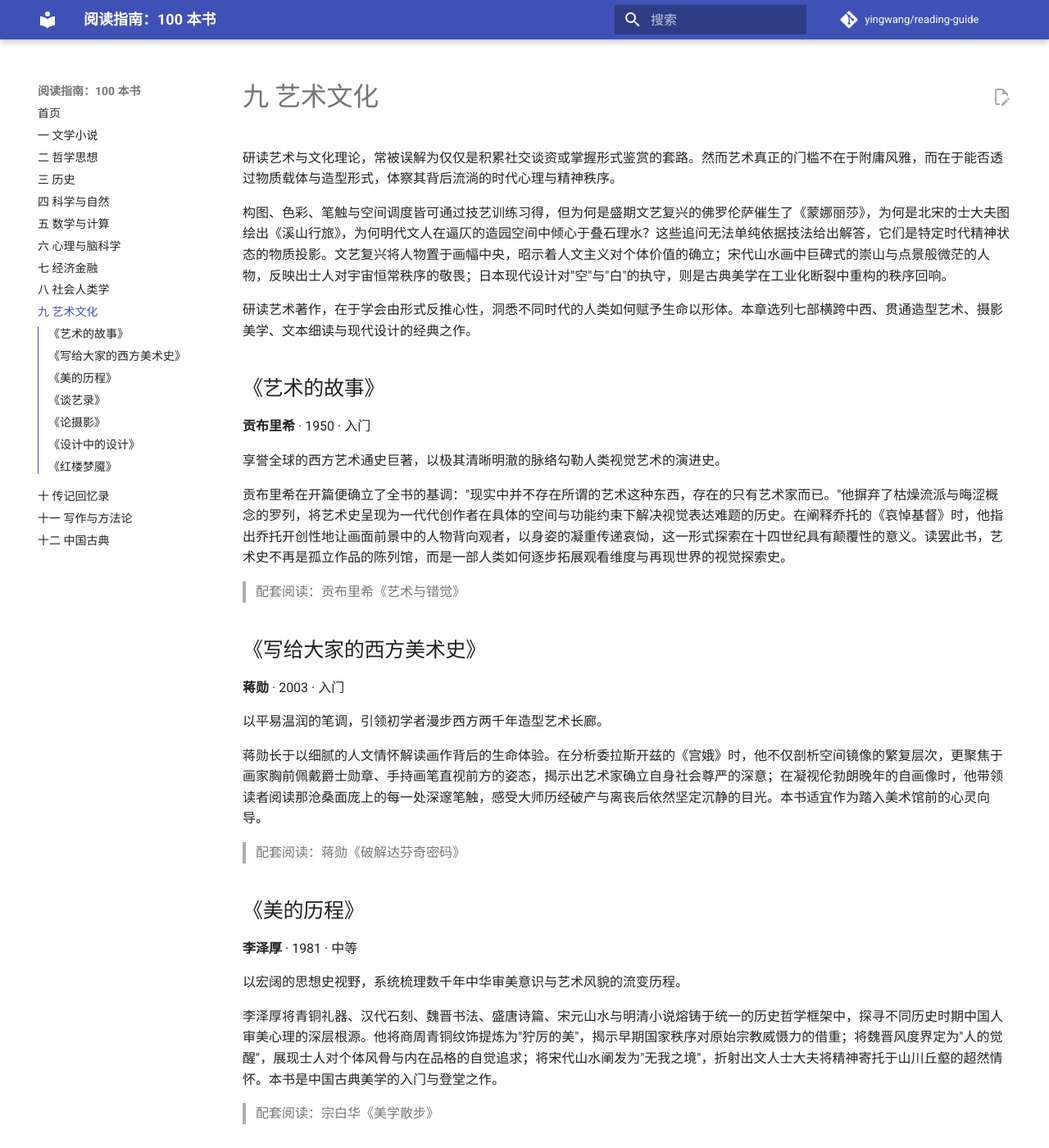
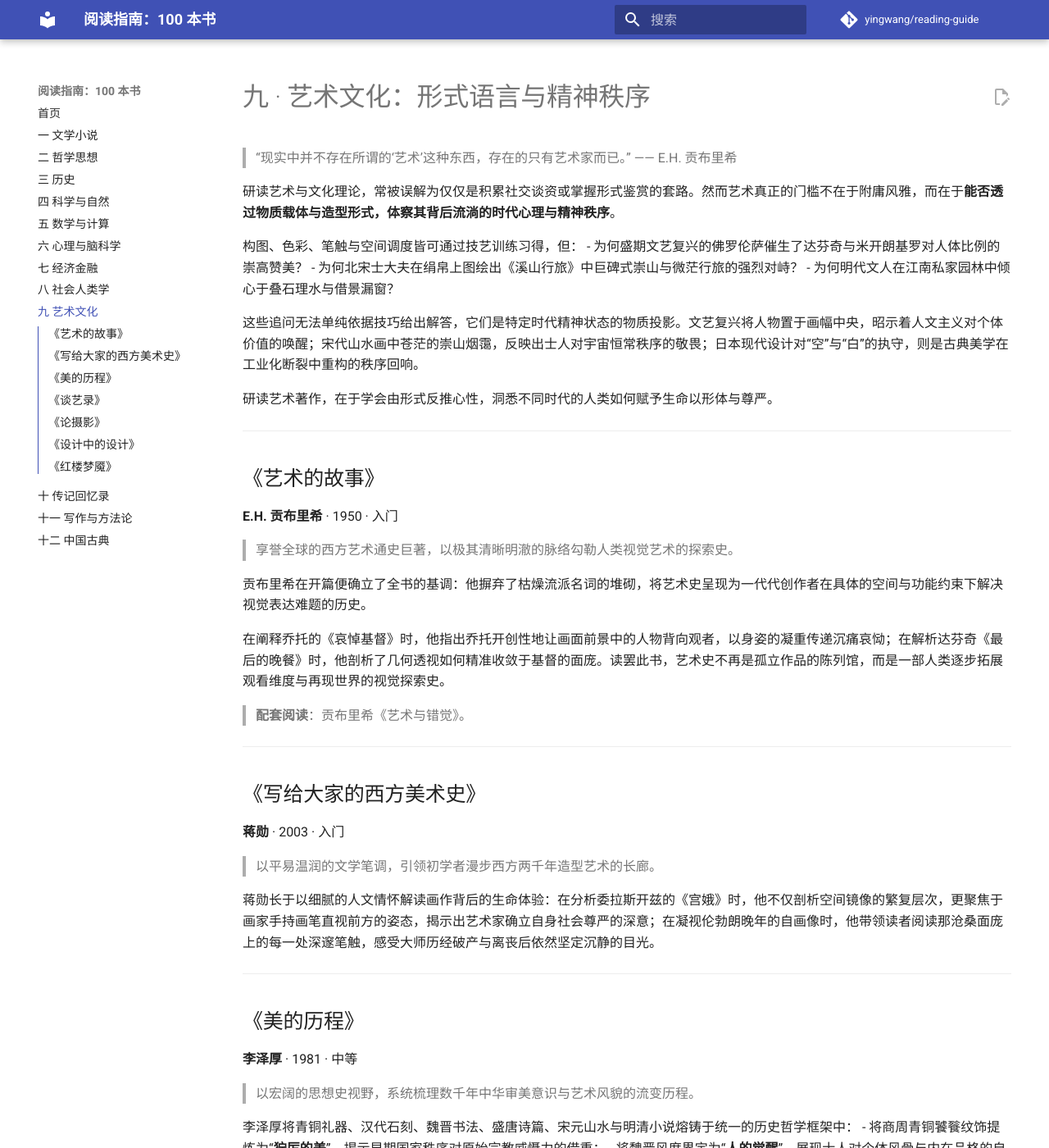
Before and after one commit to yingwang/reading-guide, an MkDocs documentation site: the page built from docs/chapters/09-arts.md, in a window 1280 px wide and 1400 px high. Shown: the whole window at 82% size. Built offline with MkDocs 1.6.1 and Material for MkDocs 9.7.7, drawn with Linux system fonts in a browser that asks for light colours; comment, search, counter and statistics services are not loaded; some of the changed text lies outside the part shown.

Commit message:
docs: enrich chapters 08 to 12 (society, arts, biography, method, classics) completing full book literary polish

```diff
--- a/docs/chapters/09-arts.md
+++ b/docs/chapters/09-arts.md
@@ -1,77 +1,99 @@
-# 九 艺术文化
+# 九 · 艺术文化：形式语言与精神秩序
 
-研读艺术与文化理论，常被误解为仅仅是积累社交谈资或掌握形式鉴赏的套路。然而艺术真正的门槛不在于附庸风雅，而在于能否透过物质载体与造型形式，体察其背后流淌的时代心理与精神秩序。
+> “现实中并不存在所谓的‘艺术’这种东西，存在的只有艺术家而已。” —— E.H. 贡布里希
 
-构图、色彩、笔触与空间调度皆可通过技艺训练习得，但为何是盛期文艺复兴的佛罗伦萨催生了《蒙娜丽莎》，为何是北宋的士大夫图绘出《溪山行旅》，为何明代文人在逼仄的造园空间中倾心于叠石理水？这些追问无法单纯依据技法给出解答，它们是特定时代精神状态的物质投影。文艺复兴将人物置于画幅中央，昭示着人文主义对个体价值的确立；宋代山水画中巨碑式的崇山与点景般微茫的人物，反映出士人对宇宙恒常秩序的敬畏；日本现代设计对"空"与"白"的执守，则是古典美学在工业化断裂中重构的秩序回响。
+研读艺术与文化理论，常被误解为仅仅是积累社交谈资或掌握形式鉴赏的套路。然而艺术真正的门槛不在于附庸风雅，而在于**能否透过物质载体与造型形式，体察其背后流淌的时代心理与精神秩序**。
 
-研读艺术著作，在于学会由形式反推心性，洞悉不同时代的人类如何赋予生命以形体。本章选列七部横跨中西、贯通造型艺术、摄影美学、文本细读与现代设计的经典之作。
+构图、色彩、笔触与空间调度皆可通过技艺训练习得，但：
+- 为何盛期文艺复兴的佛罗伦萨催生了达芬奇与米开朗基罗对人体比例的崇高赞美？
+- 为何北宋士大夫在绢帛上图绘出《溪山行旅》中巨碑式崇山与微茫行旅的强烈对峙？
+- 为何明代文人在江南私家园林中倾心于叠石理水与借景漏窗？
+
+这些追问无法单纯依据技巧给出解答，它们是特定时代精神状态的物质投影。文艺复兴将人物置于画幅中央，昭示着人文主义对个体价值的唤醒；宋代山水画中苍茫的崇山烟霭，反映出士人对宇宙恒常秩序的敬畏；日本现代设计对“空”与“白”的执守，则是古典美学在工业化断裂中重构的秩序回响。
+
+研读艺术著作，在于学会由形式反推心性，洞悉不同时代的人类如何赋予生命以形体与尊严。
+
+---
 
 ## 《艺术的故事》
 
-**贡布里希** · 1950 · 入门
+**E.H. 贡布里希** · 1950 · 入门
 
-享誉全球的西方艺术通史巨著，以极其清晰明澈的脉络勾勒人类视觉艺术的演进史。
+> 享誉全球的西方艺术通史巨著，以极其清晰明澈的脉络勾勒人类视觉艺术的探索史。
 
-贡布里希在开篇便确立了全书的基调："现实中并不存在所谓的艺术这种东西，存在的只有艺术家而已。"他摒弃了枯燥流派与晦涩概念的罗列，将艺术史呈现为一代代创作者在具体的空间与功能约束下解决视觉表达难题的历史。在阐释乔托的《哀悼基督》时，他指出乔托开创性地让画面前景中的人物背向观者，以身姿的凝重传递哀恸，这一形式探索在十四世纪具有颠覆性的意义。读罢此书，艺术史不再是孤立作品的陈列馆，而是一部人类如何逐步拓展观看维度与再现世界的视觉探索史。
+贡布里希在开篇便确立了全书的基调：他摒弃了枯燥流派名词的堆砌，将艺术史呈现为一代代创作者在具体的空间与功能约束下解决视觉表达难题的历史。
 
-> 配套阅读：贡布里希《艺术与错觉》
+在阐释乔托的《哀悼基督》时，他指出乔托开创性地让画面前景中的人物背向观者，以身姿的凝重传递沉痛哀恸；在解析达芬奇《最后的晚餐》时，他剖析了几何透视如何精准收敛于基督的面庞。读罢此书，艺术史不再是孤立作品的陈列馆，而是一部人类逐步拓展观看维度与再现世界的视觉探索史。
+
+> **配套阅读**：贡布里希《艺术与错觉》。
+
+---
 
 ## 《写给大家的西方美术史》
 
 **蒋勋** · 2003 · 入门
 
-以平易温润的笔调，引领初学者漫步西方两千年造型艺术长廊。
+> 以平易温润的文学笔调，引领初学者漫步西方两千年造型艺术的长廊。
 
-蒋勋长于以细腻的人文情怀解读画作背后的生命体验。在分析委拉斯开兹的《宫娥》时，他不仅剖析空间镜像的繁复层次，更聚焦于画家胸前佩戴爵士勋章、手持画笔直视前方的姿态，揭示出艺术家确立自身社会尊严的深意；在凝视伦勃朗晚年的自画像时，他带领读者阅读那沧桑面庞上的每一处深邃笔触，感受大师历经破产与离丧后依然坚定沉静的目光。本书适宜作为踏入美术馆前的心灵向导。
+蒋勋长于以细腻的人文情怀解读画作背后的生命体验：在分析委拉斯开兹的《宫娥》时，他不仅剖析空间镜像的繁复层次，更聚焦于画家手持画笔直视前方的姿态，揭示出艺术家确立自身社会尊严的深意；在凝视伦勃朗晚年的自画像时，他带领读者阅读那沧桑面庞上的每一处深邃笔触，感受大师历经破产与离丧后依然坚定沉静的目光。
 
-> 配套阅读：蒋勋《破解达芬奇密码》
+---
 
 ## 《美的历程》
 
 **李泽厚** · 1981 · 中等
 
-以宏阔的思想史视野，系统梳理数千年中华审美意识与艺术风貌的流变历程。
+> 以宏阔的思想史视野，系统梳理数千年中华审美意识与艺术风貌的流变历程。
 
-李泽厚将青铜礼器、汉代石刻、魏晋书法、盛唐诗篇、宋元山水与明清小说熔铸于统一的历史哲学框架中，探寻不同历史时期中国人审美心理的深层根源。他将商周青铜纹饰提炼为"狞厉的美"，揭示早期国家秩序对原始宗教威慑力的借重；将魏晋风度界定为"人的觉醒"，展现士人对个体风骨与内在品格的自觉追求；将宋代山水阐发为"无我之境"，折射出文人士大夫将精神寄托于山川丘壑的超然情怀。本书是中国古典美学的入门与登堂之作。
+李泽厚将青铜礼器、汉代石刻、魏晋书法、盛唐诗篇、宋元山水与明清小说熔铸于统一的历史哲学框架中：
+- 将商周青铜饕餮纹饰提炼为“**狞厉的美**”，揭示早期国家秩序对原始宗教威慑力的借重；
+- 将魏晋风度界定为“**人的觉醒**”，展现士人对个体风骨与内在品格的自觉追求；
+- 将宋代山水阐发为“**无我之境**”，折射出文人士大夫将精神寄托于山川丘壑的超然情怀。
 
-> 配套阅读：宗白华《美学散步》
+本书是中国古典美学不可多得的开山与登堂之作。
+
+> **配套阅读**：宗白华《美学散步》。
+
+---
 
 ## 《谈艺录》
 
 **钱钟书** · 1948 · 进阶
 
-融汇中西诗学与文论精粹的札记体巨著，展现博通古今的智性机锋。
+> 融汇中西诗学与文论精粹的札记体巨著，展现博通古今的智性机锋。
 
-《谈艺录》以典雅的文言写就，征引广博，极富学理深度。钱钟书打破学科与时代的藩篱，将中国传统诗话与西方哲学、美学、修辞学并置对读，于考据与赏析中展现贯通融会的见解。在辨析王维"诗中有画"的千古评断时，他旁征博引柯勒律治、黑格尔与苏轼的论辩，指出诗歌所营造的虚实相生、青霭入看无之境，恰恰在于开拓出造型艺术无法直观呈现的想象维度。研读此书，能够深切领略比较文学与诗学批评的至高造诣。
+《谈艺录》以典雅的文言写就，征引广博，极富学理深度。钱钟书打破学科与时代的藩篱，将中国传统诗话与西方哲学、美学、修辞学并置对读。在辨析王维“诗中有画”的千古评断时，他旁征博引柯勒律治、黑格尔与苏轼的论辩，指出诗歌所营造的虚实相生之境，开拓出造型艺术无法直观呈现的丰富想象维度。
 
-> 配套阅读：钱钟书《管锥编》
+> **配套阅读**：钱钟书《管锥编》。
+
+---
 
 ## 《论摄影》
 
 **苏珊·桑塔格** · 1977 · 中等
 
-从文化批评与伦理哲学的高度，深刻解构机械复制时代影像与真实世界的关系。
+> 从文化批评与伦理哲学的高度，深刻解构机械复制时代影像与真实世界的关系。
 
-桑塔格以犀利的批判锋芒，探讨照相技术的普及如何重塑人类的感知结构。她指出摄影并非单纯记录现实，而是一种带有占有与归类性质的视觉干预。全书深入剖析了影像的大量生产如何一方面拓展了大众的见证视野，另一方面又可能在无休止的视觉消费中钝化人们对现实苦难的同理与行动力。这部跨越半个世纪的论著在智能手机与图像泛滥的当下，愈发显现出其冷峻的预警价值。
+桑塔格以犀利的批判锋芒，探讨照相技术的普及如何重塑人类的感知结构。她指出摄影并非单纯记录现实，而是一种带有占有、美化与归类性质的视觉干预。全书深入剖析了影像的大量生产如何一方面拓展了大众的见证视野，另一方面又可能在无休止的视觉消费中钝化人们对现实苦难的同理与行动力。
 
-> 配套阅读：约翰·伯格《观看之道》
+> **配套阅读**：约翰·伯格《观看之道》。
+
+---
 
 ## 《设计中的设计》
 
 **原研哉** · 2003 · 入门
 
-日本设计大师阐述无印良品美学哲学与现代日常器物设计的代表作。
+> 日本设计大师阐述无印良品美学哲学与现代日常器物设计的代表作。
 
-原研哉通过 2002 年著名的"RE-DESIGN"（二十一世纪的日常用品再设计）展览，生动阐明其核心设计观：优秀的设计绝非流于形式的繁复炫技，而在于重新审视日常生活的本质，唤醒被习惯所遮蔽的感知。书中对坂茂将卷纸芯改良为方管的案例解析尤为精彩：一个细微的几何结构改动，同时兼顾了物流仓储的紧凑、抽取时阻尼感对节约用纸的心理提示，以及废弃后的便捷压平。全书展现了克制、留白与深切关照生活的东方设计哲学。
+原研哉生动阐明其核心设计观：**优秀的设计绝非流于形式的繁复炫技，而在于重新审视日常生活的本质，唤醒被习惯所遮蔽的感知**。全书展现了克制、留白与深切关照生活的东方设计哲学。
 
-> 配套阅读：深泽直人《设计的生态学》
+---
 
 ## 《红楼梦魇》
 
-**张爱玲** · 1977 · 进阶
+**张爱玲** · 1977 · 中等
 
-文学巨匠耗时十载、对《红楼梦》早期抄本与异文进行精微考据的学术随笔。
+> 文学天才以极尽敏锐的细读功力，历经十年考据《红楼梦》版本流变与曹雪芹构思演进的奇书。
 
-张爱玲在自序中直言《红楼梦》是其一生文学创作的重要渊源。本书并非浮泛的通俗阐释，而是她对脂评本、程甲本等诸多版本逐字逐句的精密比勘，以此追溯曹雪芹对人物性格与情节结构的反复推敲。在辨析"晴雯撕扇"等经典段落的异文演变时，她敏锐捕捉到文本修订背后作者对少女反叛心性的细腻强化。该书展现了极其罕见的文本细读功力，带领读者深入古典名著在创作过程中的微妙肌理。
-
-> 配套阅读：周汝昌《红楼梦新证》
+张爱玲以小说家体察小说家的方式，抽丝剥茧分析八十回前后的文字密度与伏线呼应，展现了顶级创作者面对古典文本时洞若观火的惊人审美直觉。
```
Also changed, not shown: docs/chapters/08-society.md (+58 -40 lines), docs/chapters/10-biography.md (+46 -24 lines), docs/chapters/11-method.md (+56 -19 lines), docs/chapters/12-classics.md (+39 -16 lines).
